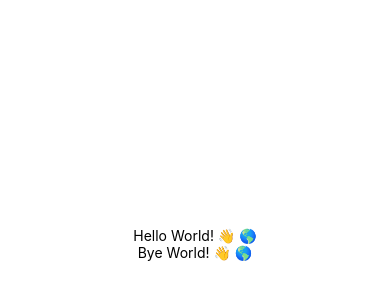
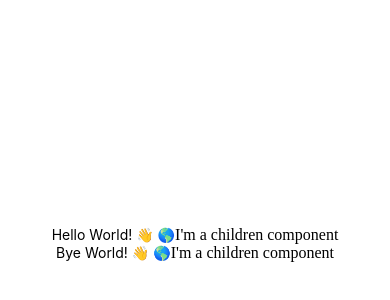
Before and after one commit to zearkiatos/hello-react-native-app, a React Native app: screen / in a window 390 px wide. Shown: the part 178-478 px from the top of the page. Built offline with nearby package versions, Linux system fonts and the light colour scheme.

Commit message:
The children properties and gitlab ci configuration

```diff
--- a/App.js
+++ b/App.js
@@ -6,8 +6,12 @@ import Greeting from './src/components/Greeting';
 export default function App() {
   return (
     <View style={styles.container}>
-      <Greeting text='Hello World! 👋 🌎' />
-      <Greeting text='Bye World! 👋 🌎' />
+      <Greeting text='Hello World! 👋 🌎'>
+        I'm a children component
+      </Greeting>
+      <Greeting text='Bye World! 👋 🌎'>
+        I'm a children component
+      </Greeting>
       <StatusBar style="auto" />
     </View>
   );
--- a/src/components/Greeting/index.js
+++ b/src/components/Greeting/index.js
@@ -1,4 +1,9 @@
 import { Text } from 'react-native';
-const Greeting = ({ text }) => <Text>{text}</Text>;
+const Greeting = ({ text, children }) => (
+    <div>
+        <Text>{text}</Text>
+        {children}
+    </div>
+);
 
 export default Greeting;
```
Also changed, not shown: .gitlab-ci.yml (added), 1 other file (tests, documents, lock files or other folders).
